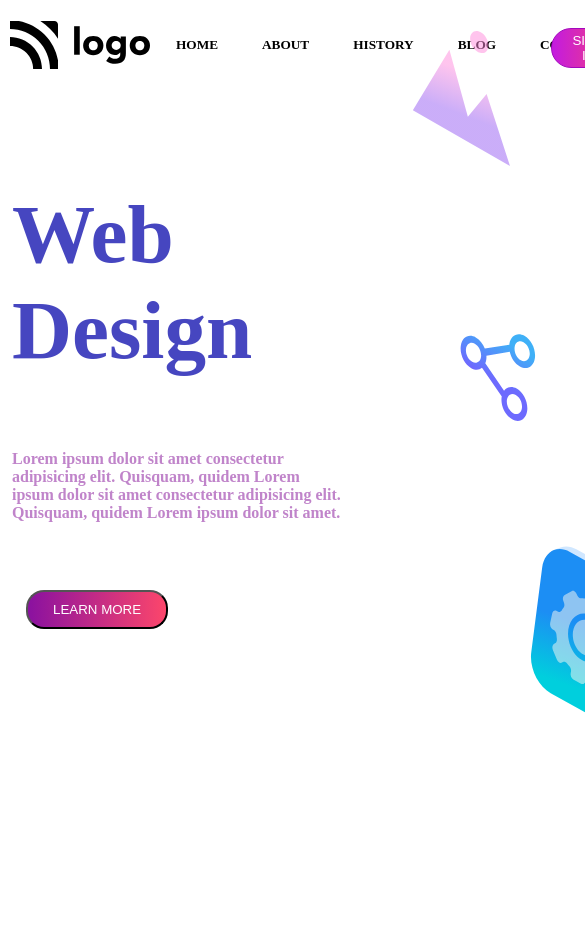
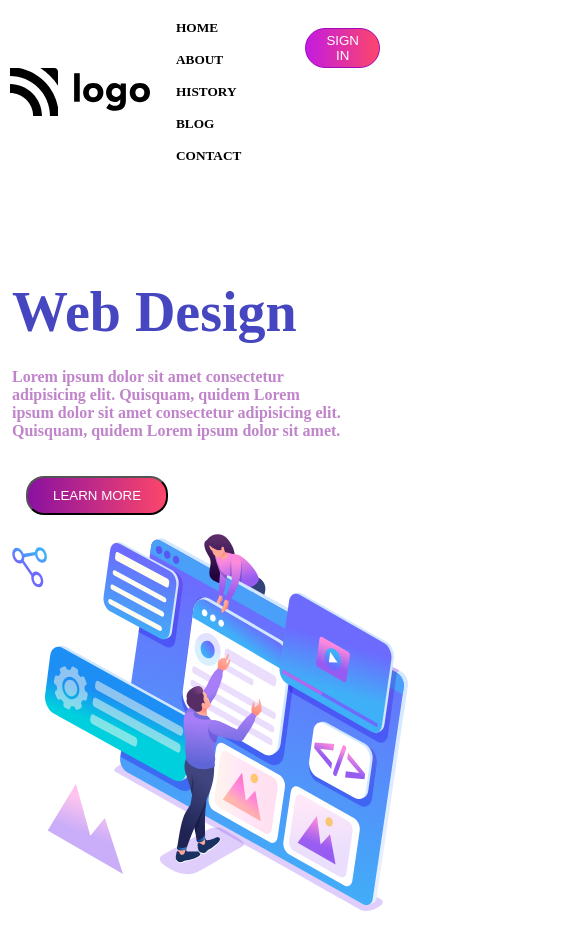
Before and after one commit to Yash-Shukla-9/Web-Desgin-page, a website: page index.html in a window 390 px wide. Shown: the top 950 px of the page, 585 px wide, since content can reach past the window. After the commit the page ends 915 px from the top, so only its background shows below. Drawn offline with Linux system fonts and the light colour scheme.

Commit message:
Update Style.css

```diff
--- a/Style.css
+++ b/Style.css
@@ -67,3 +67,49 @@ nav {
   border-radius: 18px;
   color: white;
 }
+
+.nav-item {
+  cursor: pointer;
+}
+.nav-item:hover {
+  text-decoration: underline;
+}
+
+html,
+body {
+}
+
+@media (max-width: 600px) {
+  .nav-items {
+    display: flex;
+    flex-wrap: wrap;
+    gap: 1rem;
+  }
+
+  .center {
+    font-size: 3.5rem;
+  }
+  .center2 {
+    top: 7rem;
+  }
+
+  .learn-more-btn {
+    top: 9rem;
+  }
+
+  .intro-img {
+    width: 25rem;
+    left: 0rem;
+    top: 3rem;
+  }
+
+  .vector-img {
+    width: 5rem;
+    left: 35px;
+    top: 25rem;
+  }
+
+  .signin-btn {
+    right: 0;
+  }
+}
```
